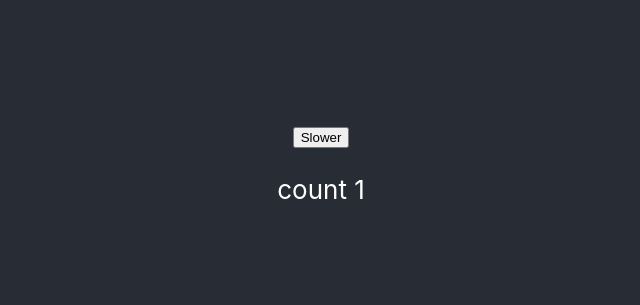
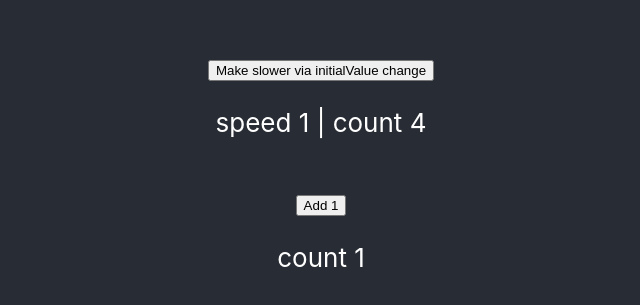
Before and after one commit to jadbox/rxhooks_examples, a React (Create React App) app: page / in a window 1280 px wide. Shown: the part 221-526 px from the top of the page, without its empty margins (319-959 px from the left). Built offline with nearby package versions, Linux system fonts and the light colour scheme.

Commit message:
working example (#1)
* wip

* cleanup + some docs

```diff
--- a/package.json
+++ b/package.json
@@ -8,8 +8,9 @@
     "@types/react": "16.8.1",
     "@types/react-dom": "16.0.11",
     "callbag-basics": "^3.0.1",
-    "react": "^16.8.0-alpha.1",
-    "react-dom": "^16.8.0-alpha.1",
+    "eslint-plugin-react-hooks": "^1.0.0",
+    "react": "^16.8.0",
+    "react-dom": "^16.8.0",
     "react-hooks-fetch": "^0.7.0",
     "react-hot-loader": "^4.6.5",
     "react-scripts": "2.1.3",
--- a/src/App.tsx
+++ b/src/App.tsx
@@ -1,71 +1,80 @@
 import React, { Component, useState, useEffect, useRef, useCallback, useReducer } from 'react';
 import './App.css';
-import { delay, take, shareReplay, map, reduce } from 'rxjs/operators';
-import { from, interval, Observable, of } from 'rxjs';
-import { useFetch } from 'react-hooks-fetch';
+// import { useFetch } from 'react-hooks-fetch';
+import { scan } from 'rxjs/operators';
+import { interval, Observable, fromEvent, OperatorFunction } from 'rxjs';
+import { EventEmitter } from 'events';
 
-function incCount(setFn:(f:any)=>void, count:any) {
-  return () => setFn(count+1)
+/*
+  useRx is a hook that takes a Observable (via a function that returns one) and useRx returns [currentStreamOutput] to use the output value in your component.
+  The stream will rerun anytime the second paramater "data" is changed.
+  onErr and onComplete parameters are callbacks for those stream states
+*/
+function useRx<T, X>(stream: (c:X) => Observable<T>, initialValue:X, onErr?:(error: any) => void, onComplete?:()=>void):[T] {
+  // Output state
+  const [outState, _setOutState] = useState<T | undefined>(undefined);
+
+  useEffect( () => {
+    const s = stream(initialValue)
+      .subscribe( x => _setOutState(x), onErr, onComplete );
+    return () => s.unsubscribe();
+  }, [initialValue]);
+
+  return [outState as T];
 }
 
-function useRx<T, X>(stream: (c:X) => Observable<T>, data:X, fn?:any) {
+/*
+  useRxState allows adding items to an Rx stream that is created for you.
+  The pipes parameter allows passing in Rx operators to work with internal source stream.
+  onErr and onComplete parameters are callbacks for those stream states
+*/
+function useRxState<T, X>(initialValue:X, pipes:OperatorFunction<any,any>, onErr?:(error: any) => void, onComplete?:()=>void):[T,(x:X) => void] {
+  // input to stream
+  const emitterRef = useRef<EventEmitter | null>(null);
 
-
-  // By default, replace data from last stream
-  if(!fn) fn = (state:any, next:any) => next;
-
-  // Reduce over streams source changes
-  function reducer(state:any, action:any) {
-    switch (action.type) {
-      case 'step':
-        return fn(state, action.val);
-      default:
-        return state;
-    }
-  }
-  // input
-  const [state, dispatch] = useReducer(reducer, data);
-
-  // Final Output
-  const [_state, _setState] = useState<T | undefined>(undefined);
-
+  // Output state
+  const [state, _setState] = useState<T | undefined>(undefined);
 
   useEffect( () => {
-    console.log('new stream')
-    const s = stream(state)
-      .subscribe( x => _setState(x) );
+    emitterRef.current = new EventEmitter();
+    var input$ = fromEvent(emitterRef.current, 'event');
+    const s = input$
+              .pipe(pipes)
+              .subscribe((x:any)=>_setState(x));
+    emitterRef.current!.emit('event', initialValue);
     return () => s.unsubscribe();
-  }, [stream, state]);
+  }, [initialValue]);
 
-  return [state, (x:any) => dispatch({type:'step', val: x})];
+  const setRx = (x:any) => {
+    emitterRef.current!.emit('event', x)
+  }
+  return [state as T, setRx];
 }
 
-function stream(c:number) {
-  // return of(c);
-  return interval(1000*c);
-}
-
-function HelloWorld() {
-  const [speed, setSpeed] = useState(1);
-  const [count] = useRx( stream, speed );
-
-  return <>
-    <button onClick={() => setSpeed(speed+1)}>Slower</button>
-    <p>speed {speed}{' '}|{' '}count {count}</p>
-  </>
-}
-
-function HelloWorld3() {
-  const reducer = (prev:any, val:any) => prev + val;
-  const [count, signalCount] = useRx( stream, 1, reducer );
+function ExampleUseRxState() {
+  const [count, signalCount] = useRxState(1 as number,
+    scan( (acc:any, x:any)=>x+acc, 0)
+  );
 
   const onClick = () => {
     signalCount(1);
   }
 
   return <>
-    <button onClick={onClick}>Slower</button>
+    <button onClick={onClick}>Add 1</button>
     <p>count {count}</p>
+  </>
+}
+
+function ExampleUseRx() {
+  const stream = (x:any) => interval(1000 * x);
+
+  const [speed, setSpeed] = useState(1);
+  const [count] = useRx( stream, speed );
+
+  return <>
+    <button onClick={() => setSpeed(speed+1)}>Make slower via initialValue change</button>
+    <p>speed {speed}{' '}|{' '}count {count}</p>
   </>
 }
 
@@ -75,7 +84,9 @@ class App extends Component {
     return (
       <div className="App">
         <header className="App-header">
-          <HelloWorld3/>
+          <ExampleUseRx/>
+          <br/>
+          <ExampleUseRxState/>
         </header>
       </div>
     );
@@ -83,62 +94,3 @@ class App extends Component {
 }
 
 export default App;
-
-function HelloWorld2() {
-  const [speed, setSpeed] = useState(0.5);
-  const [count] = useRxCallback( speed, stream, map((x:any)=>x*2) );
-
-  return <>
-    <button onClick={incCount(setSpeed, speed)}>Slower</button>
-    <p>speed {speed}{' '}|{' '}count {count}</p>
-  </>
-}
-
-function useRxCallback2<T, X>(data:X) {
-  const [state, setState] = useState<any>(null);
-  const [obs, obsState] = useState<X | null>(null);
-
-  let stream = (x:X) => {
-    obsState(x);
-  };
-  useEffect( () => {
-    if(!obs) return;
-    const s = of(obs).subscribe( x => setState(x) );
-    return () => s.unsubscribe();
-  }, [data, obs]);
-
-  return [state, stream]
-}
-
-function useRxCallback<T, X>(data:X, stream: (c:X) => Observable<T>, transform: any) {
-  const [state, setState] = useState<any>(null);
-  const ref = useRef<any>(null);
-
-  useEffect(() => {
-    ref.current = transform;
-  });
-
-  useEffect( () => {
-    const src = stream(data);
-    const op = ref.current ?
-        src.pipe(ref.current)
-      : src;
-
-    const s = op.subscribe( x => setState(x) )
-    return () => s.unsubscribe();
-  }, [data, transform]);
-
-  return [state]
-}
-
-function useRx2<T, X>(stream: (c:X) => Observable<T>, data:X) {
-  const [state, setState] = useState<any>(null);
-
-  useEffect( () => {
-    console.log('useEffect')
-    const s = stream(data).subscribe( x => setState(x) );
-    return () => s.unsubscribe();
-  }, [data, stream]);
-
-  return [state]
-}
```
Also changed, not shown: 1 other file (tests, documents, lock files or other folders).
